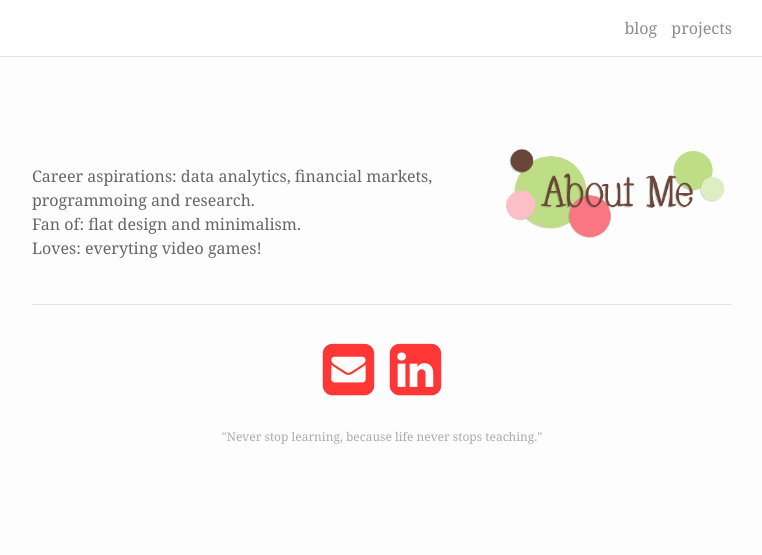
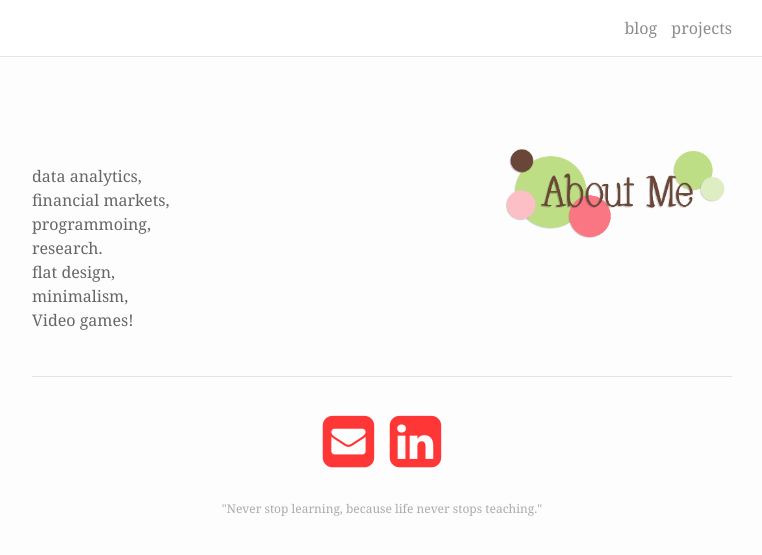
Before and after one commit to wilsonliao/blog, a Jekyll site: the page built from about.md, in a window 1280 px wide. Shown: the top 555 px of the page, without its empty margins (258-1020 px from the left). Built offline with Jekyll 4.4.1, drawn with Linux system fonts in a browser that asks for light colours; nearby versions of some CDN libraries.

Commit message:
Update about.md

```diff
--- a/about.md
+++ b/about.md
@@ -7,9 +7,13 @@ permalink: /about/
 <img class="col one right" src="/img/me.png">
 
 <br/>
-Career aspirations: data analytics, financial markets, programmoing and research.<br/>
-Fan of: flat design and minimalism.<br/>
-Loves: everyting video games!<br/>
+data analytics,<br/>
+financial markets,<br/>
+programmoing,<br/>
+research.<br/>
+flat design,<br/>
+minimalism,<br/>
+Video games!<br/>
 <br/>
 <hr/>
 <br/>
```
